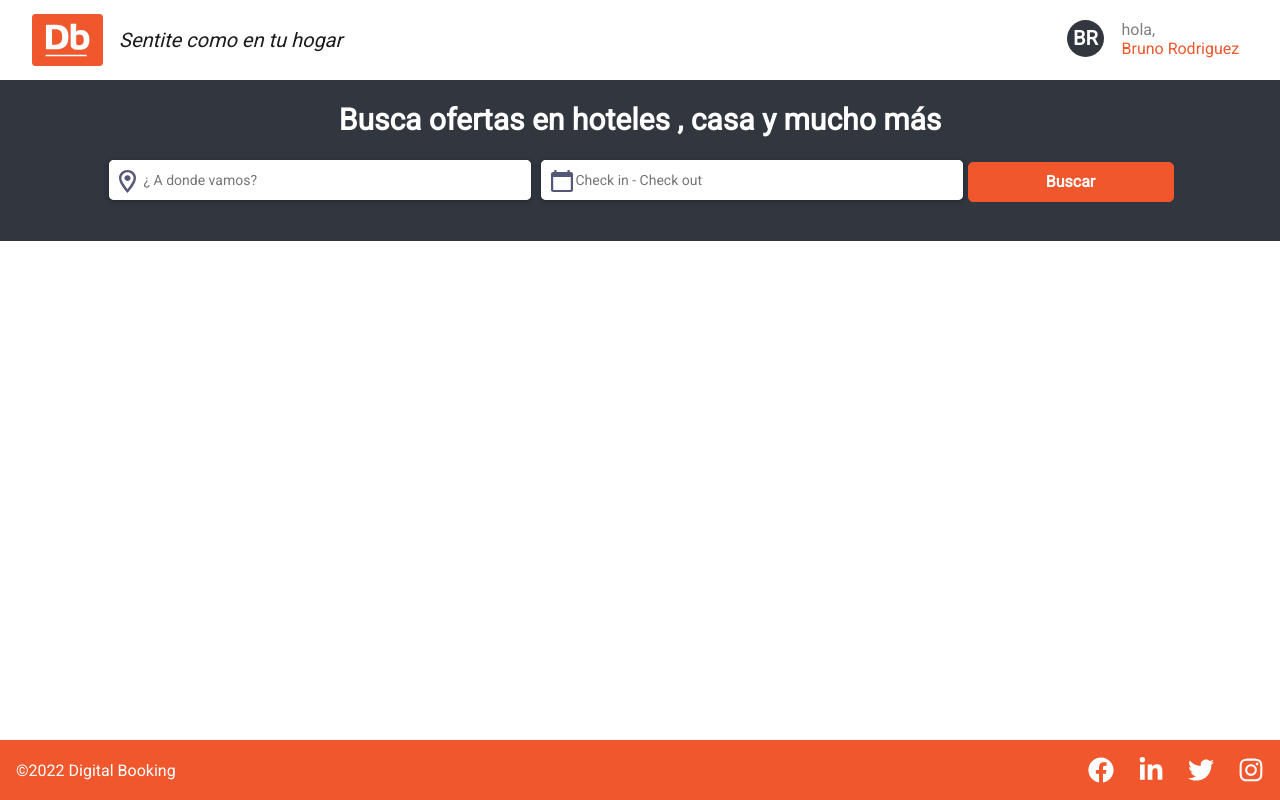
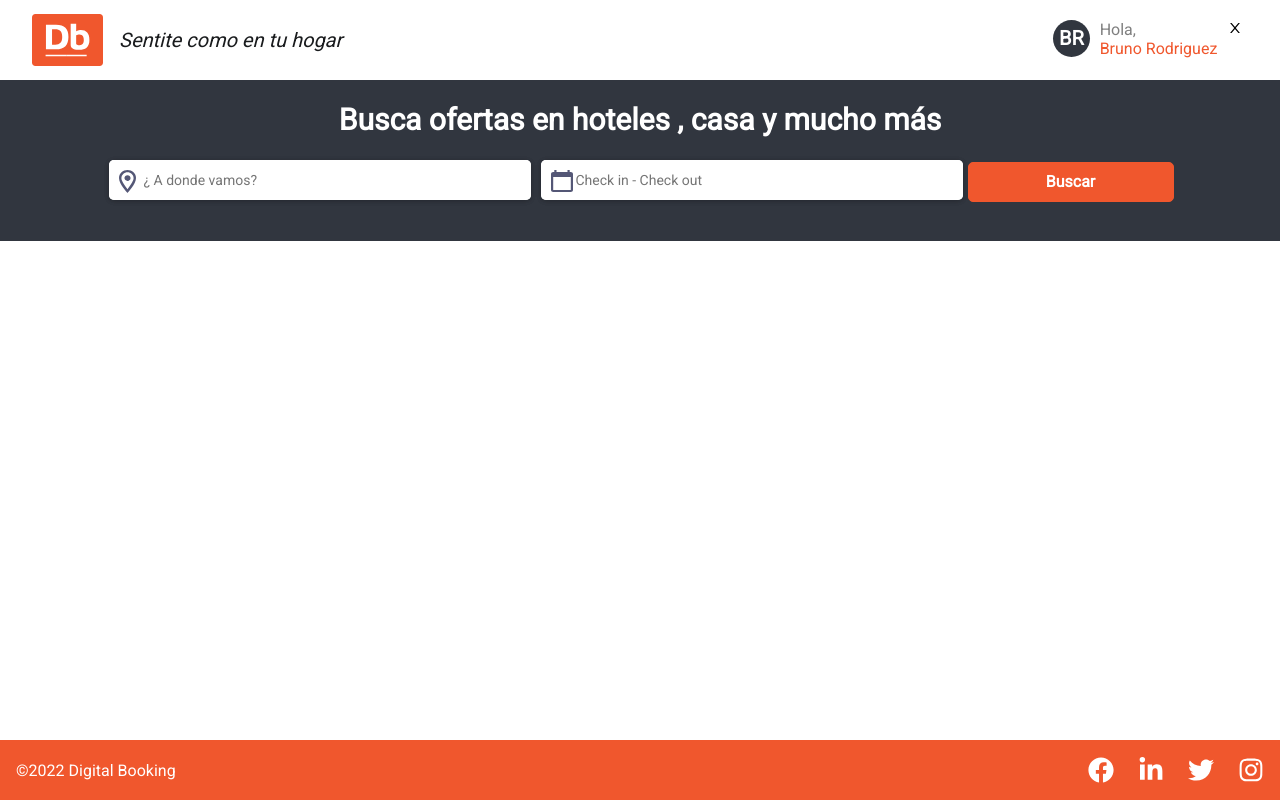
Before and after one commit to rodriguez02fer09/air-bnb, a React (Vite) app: page /home in a window 1280 px wide. Built offline with nearby package versions, Linux system fonts and the light colour scheme.

Commit message:
avatar en componentes

```diff
--- a/src/components/Avatar/Avatar.jsx
+++ b/src/components/Avatar/Avatar.jsx
@@ -1,21 +1,17 @@
 import React from "react";
 import "./avatar.css";
+import SloganAvatar from "../SloganAvatar/SloganAvatar";
+import UserAvatar from "../UserAvatar/UserAvatar";
+import { AiOutlineClose } from "react-icons/ai";
 
 const Avatar = () => {
   return (
-
-        <div className="container_navbar_info">
-          <div className="navBar_logoName">
-            <p>BR</p>
-          </div>
-          <div className="navBar_Name">
-            <p>hola, </p>
-            <p> Bruno Rodriguez</p>
-          </div>
-        </div>
-
-
+    <div className="container_navbar_info">
+      <SloganAvatar />
+      <UserAvatar />
+      <AiOutlineClose />
+    </div>
   );
 };
+
 export default Avatar;
-``
--- a/src/components/Avatar/avatar.css
+++ b/src/components/Avatar/avatar.css
@@ -1,35 +1,7 @@
 .container_navbar_info {
-    width: 190px;
+    width: 200px;
     height: 40px;
-
     display: flex;
     flex-direction: row;
     justify-content: space-around;
 }
-
-.navBar_logoName {
-    width: 37px;
-    height: 37px;
-    border-radius: 50%;
-    background-color: var(--secondary-color);
-    display: flex;
-    flex-direction: column;
-    justify-content: center;
-}
-
-.navBar_logoName p {
-
-    font-style: normal;
-    font-weight: 700;
-    font-size: 20px;
-    line-height: 25px;
-    text-align: center;
-    justify-content: space-around;
-    color: #FFFFFF;
-}
-.navBar_Name p:first-child{
-    color: var(--gray);
-}
-.navBar_Name p:nth-child(2n) {
-    color:var(--primary-color) ;
-}
--- a/src/components/Header/Header.jsx
+++ b/src/components/Header/Header.jsx
@@ -10,7 +10,7 @@ const Header = () => {
         <img src={logo} alt="Logo" />
         <p>Sentite como en tu hogar</p>
       </div>
-     <Avatar/>
+      <Avatar/>
     </header>
   );
 };
--- /dev/null
+++ b/src/components/SloganAvatar/SloganAvatar.jsx
@@ -0,0 +1,12 @@
+import React from "react";
+import "./sloganAvatar.css"
+
+
+const SloganAvatar =()=>{
+
+    return(
+    <div className="navBar_logoName">
+    <p>BR</p>
+  </div>)
+}
+export default SloganAvatar;
--- /dev/null
+++ b/src/components/SloganAvatar/sloganAvatar.css
@@ -0,0 +1,20 @@
+.navBar_logoName {
+    width: 37px;
+    height: 37px;
+    border-radius: 50%;
+    background-color: var(--secondary-color);
+    display: flex;
+    flex-direction: column;
+    justify-content: center;
+}
+
+.navBar_logoName p {
+
+    font-style: normal;
+    font-weight: 700;
+    font-size: 20px;
+    line-height: 25px;
+    text-align: center;
+    justify-content: space-around;
+    color: #FFFFFF;
+}
--- /dev/null
+++ b/src/components/UserAvatar/UserAvatar.jsx
@@ -0,0 +1,20 @@
+import React from "react";
+import "./useAvatar.css"
+
+
+const UserAvatar = () => {
+  return (
+
+
+          <div className="navBar_Name">
+            <p>Hola, </p>
+            <p> Bruno Rodriguez</p>
+
+          </div>
+
+
+
+
+  );
+};
+export default UserAvatar;
--- /dev/null
+++ b/src/components/UserAvatar/useAvatar.css
@@ -0,0 +1,6 @@
+.navBar_Name p{
+    color: var(--gray);
+}
+.navBar_Name p:nth-child(2n) {
+    color:var(--primary-color) ;
+}
```
